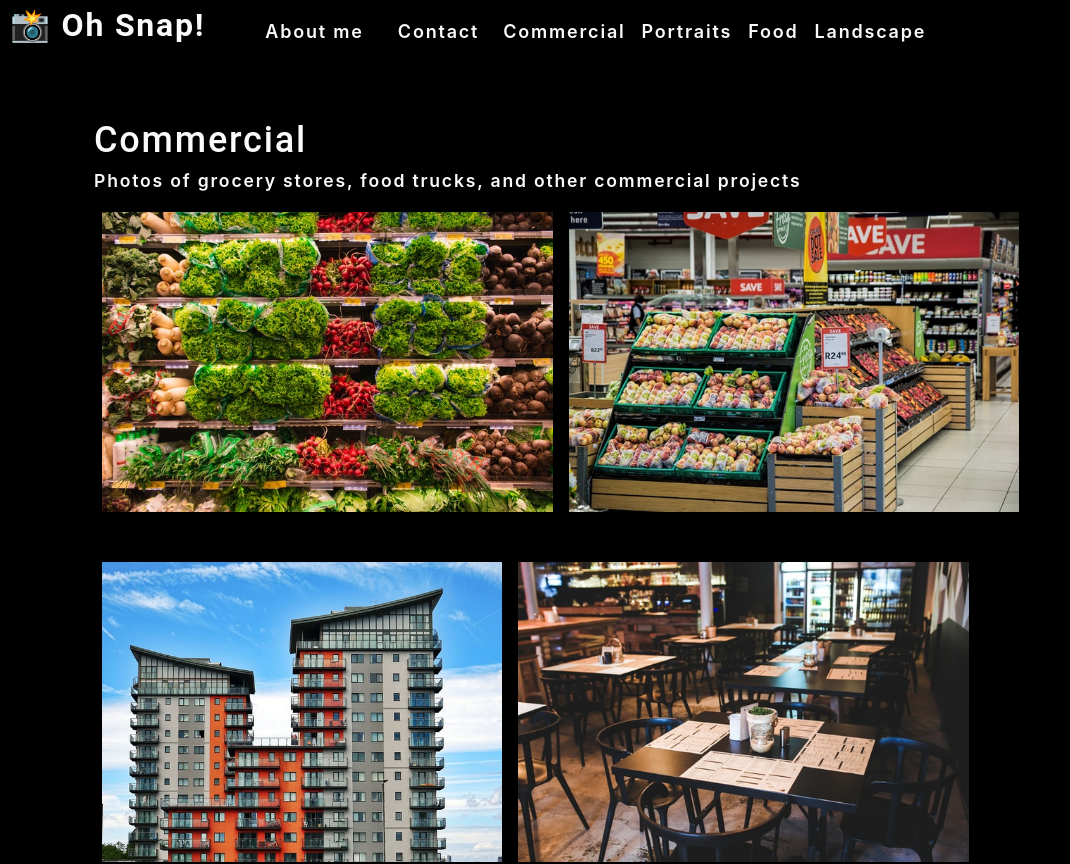
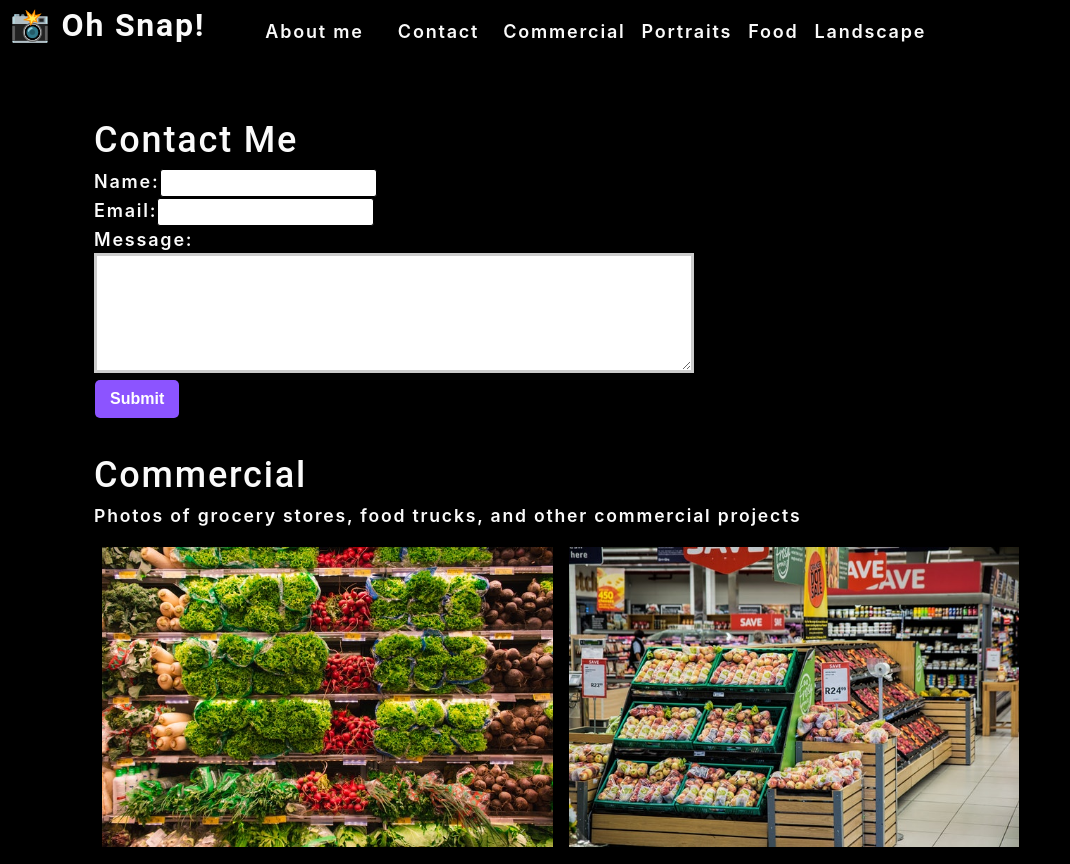
Before and after one commit to bjennings90/photo-port, a React (Create React App) app: page / in a window 1280 px wide. Shown: the top 864 px of the page, without its empty margins (0-1070 px from the left). Built offline with nearby package versions, Linux system fonts and the light colour scheme.

Commit message:
control state with a controlled component

```diff
--- a/src/App.js
+++ b/src/App.js
@@ -2,6 +2,7 @@
 import Nav from './components/Nav';
 import About from './components/About';
 import Gallery from './components/Gallery';
+import ContactForm from './components/Contact';
 
 function App() {
   const [categories] = useState([
@@ -24,6 +25,7 @@
         currentCategory={currentCategory}
       ></Nav>
       <main>
+        <ContactForm></ContactForm>
         <Gallery currentCategory={currentCategory}></Gallery>
         <About></About>
       </main>
--- /dev/null
+++ b/src/components/Contact/index.js
@@ -0,0 +1,39 @@
+import React, { useState } from 'react';
+
+function ContactForm() {
+    const [formState, setFormState] = useState({ name: '', email: '', message: '' });
+    const { name, email, message } = formState;
+
+    function handleChange(e) {
+        setFormState({ ...formState, [e.target.name]: e.target.value })
+    }
+
+    function handleSubmit(e) {
+        e.preventDefault();
+        console.log(formState);
+    }
+
+    //JSX
+    return (
+        <section>
+            <h1>Contact Me</h1>
+            <form id="contact-form" onSubmit={handleSubmit}>
+                <div>
+                    <label htmlFor="name">Name:</label>
+                    <input type="text" defaultValue={name} onChange={handleChange} name="name" />
+                </div>
+                <div>
+                    <label htmlFor="email">Email:</label>
+                    <input type="email" defaultValue={email} name="email" onChange={handleChange} />
+                </div>
+                <div>
+                    <label htmlFor="message">Message:</label>
+                    <textarea name="message" defaultValue={message} onChange={handleChange} rows="5" />
+                </div>
+                <button type="submit">Submit</button>
+            </form>
+        </section>
+    );
+}
+
+export default ContactForm;
```
